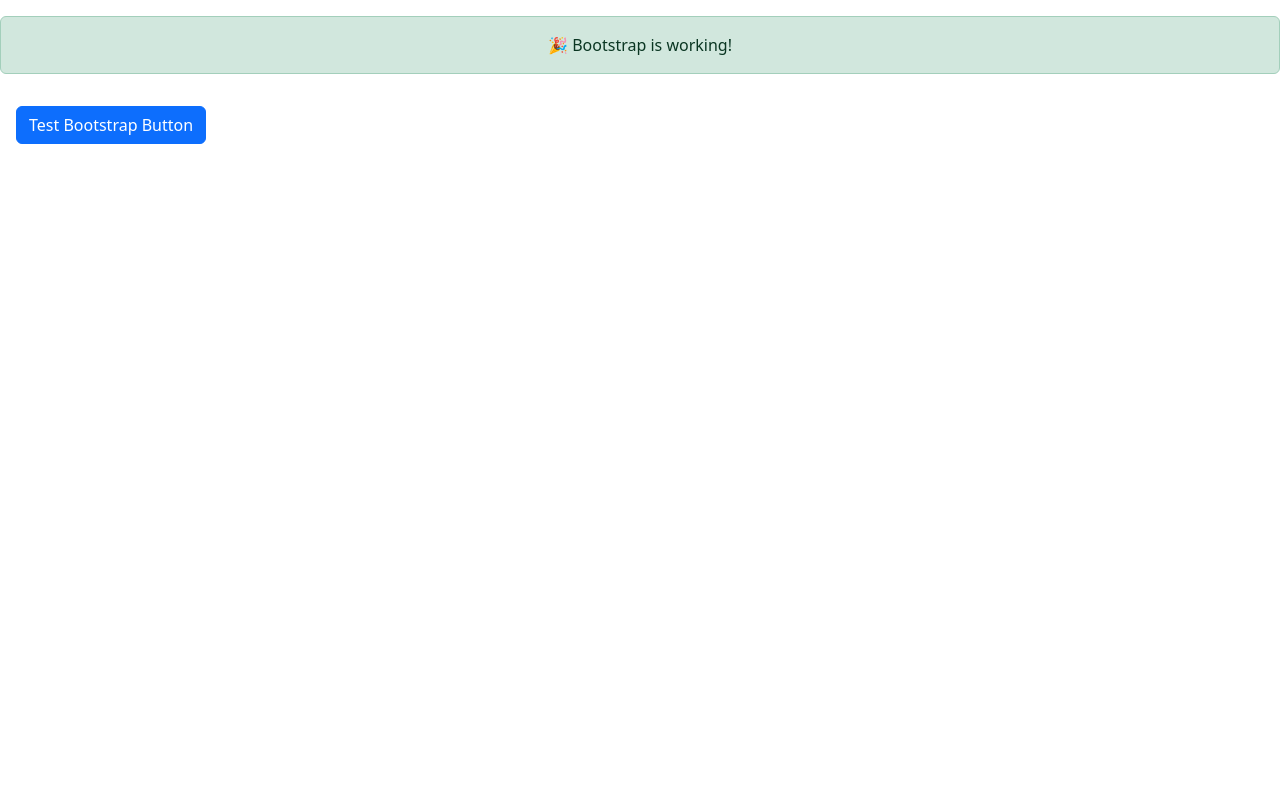
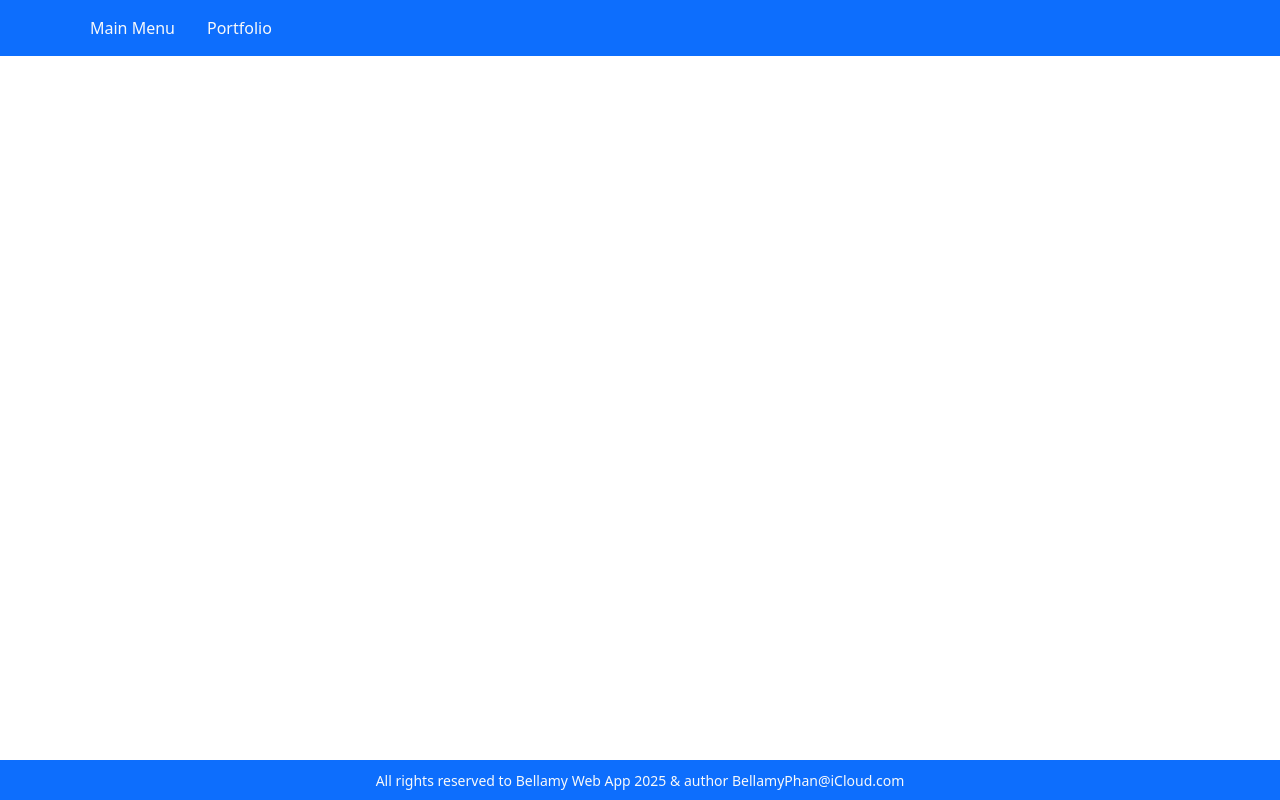
Before and after one commit to bellamyp/bellamy-web-app, an Angular app in the folder angular-frontend/: page / in a window 1280 px wide. Built offline with nearby package versions, Linux system fonts and the light colour scheme.

Commit message:
frontend: draft the main page, header and footer bars

```diff
--- a/angular-frontend/src/app/app.component.html
+++ b/angular-frontend/src/app/app.component.html
@@ -1,4 +1,26 @@
-<div class="alert alert-success mt-3 text-center">
-  🎉 Bootstrap is working!
+<nav class="navbar navbar-expand-sm bg-primary navbar-dark fixed-top">
+  <div class="container d-flex justify-content-between">
+    <ul class="navbar-nav d-flex gap-3">
+      <li class="nav-item">
+        <a class="nav-link text-light" routerLink="/main-menu" routerLinkActive="active">Main Menu</a>
+      </li>
+      <li class="nav-item">
+        <a class="nav-link text-light" href="https://bellamyphan.space">Portfolio</a>
+      </li>
+    </ul>
+  </div>
+</nav>
+
+<div class="content-wrapper d-flex justify-content-center align-items-center">
+  <div class="container">
+    <router-outlet></router-outlet>
+  </div>
 </div>
-<button class="btn btn-primary m-3">Test Bootstrap Button</button>
+
+<footer class="bg-primary text-light fixed-bottom">
+  <div class="container text-center py-2">
+    <small>
+      All rights reserved to Bellamy Web App 2025 &amp; author {{ 'BellamyPhan@iCloud.com' }}
+    </small>
+  </div>
+</footer>
--- a/angular-frontend/src/app/app.component.scss
+++ b/angular-frontend/src/app/app.component.scss
@@ -1 +1,3 @@
-@use 'bootstrap/scss/bootstrap';
+.content-wrapper {
+  min-height: calc(100vh - 56px);  // Adjust for navbar height
+}
```
